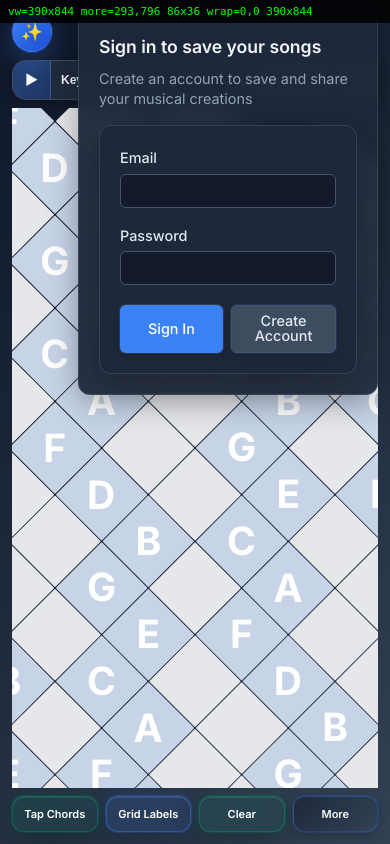
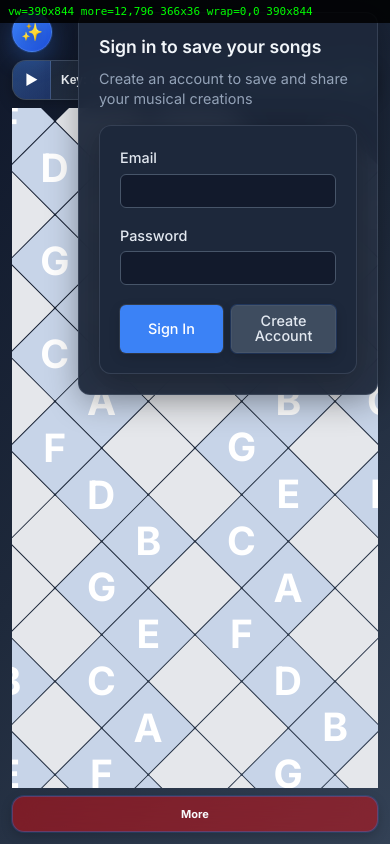
Before and after one commit to nolanlove/argyle2, a Django app: page / in a window 390 px wide. Run offline with Django 5.2, Linux system fonts and the light colour scheme; some libraries are stand-ins or nearby versions.

Commit message:
diag: huge red More button across whole bottom row

```diff
--- a/static/styles.css
+++ b/static/styles.css
@@ -1648,23 +1648,26 @@ button:active,
         display: flex;
         align-items: center;
         justify-content: center;
-        grid-column: 4;
+        grid-column: 1 / -1;
         grid-row: 3;
         position: static !important;
         min-width: 0;
         width: 100%;
-        height: 40px;
+        height: 80px;
         margin: 0;
         padding: 0 8px;
-        font-size: 12px;
-        font-weight: 600;
+        font-size: 18px;
+        font-weight: 700;
         text-align: center;
         white-space: nowrap;
         overflow: hidden;
         text-overflow: ellipsis;
         border-radius: 12px;
         backdrop-filter: blur(12px);
-    }
+        background: rgba(255, 0, 0, 0.4);
+    }
+    /* While debugging, hide the other bottom-bar buttons so More fills the row. */
+    .info-play-mode, .info-grid-labels, .info-clear { display: none !important; }
 }
 
 /* Phone — small width override for the More button. */
--- a/templates/index.html
+++ b/templates/index.html
@@ -32,7 +32,7 @@
 
     <!-- Web App Manifest -->
     <link rel="manifest" href="{% static 'manifest.json' %}">
-    <link rel="stylesheet" href="{% static 'styles.css' %}?v=50">
+    <link rel="stylesheet" href="{% static 'styles.css' %}?v=51">
     <link rel="preconnect" href="https://fonts.googleapis.com">
     <link rel="preconnect" href="https://fonts.gstatic.com" crossorigin>
     <link href="https://fonts.googleapis.com/css2?family=Inter:wght@300;400;500;600;700&display=swap" rel="stylesheet">
@@ -306,8 +306,8 @@
     </div>
 
     <script src="https://unpkg.com/tone@14.7.77/build/Tone.js"></script>
-    <script type="module" src="{% static 'script.js' %}?v=50"></script>
-    <script type="module" src="{% static 'chatbot.js' %}?v=50"></script>
-    <script src="{% static 'auth-ui.js' %}?v=50"></script>
+    <script type="module" src="{% static 'script.js' %}?v=51"></script>
+    <script type="module" src="{% static 'chatbot.js' %}?v=51"></script>
+    <script src="{% static 'auth-ui.js' %}?v=51"></script>
 </body>
 </html>
```
